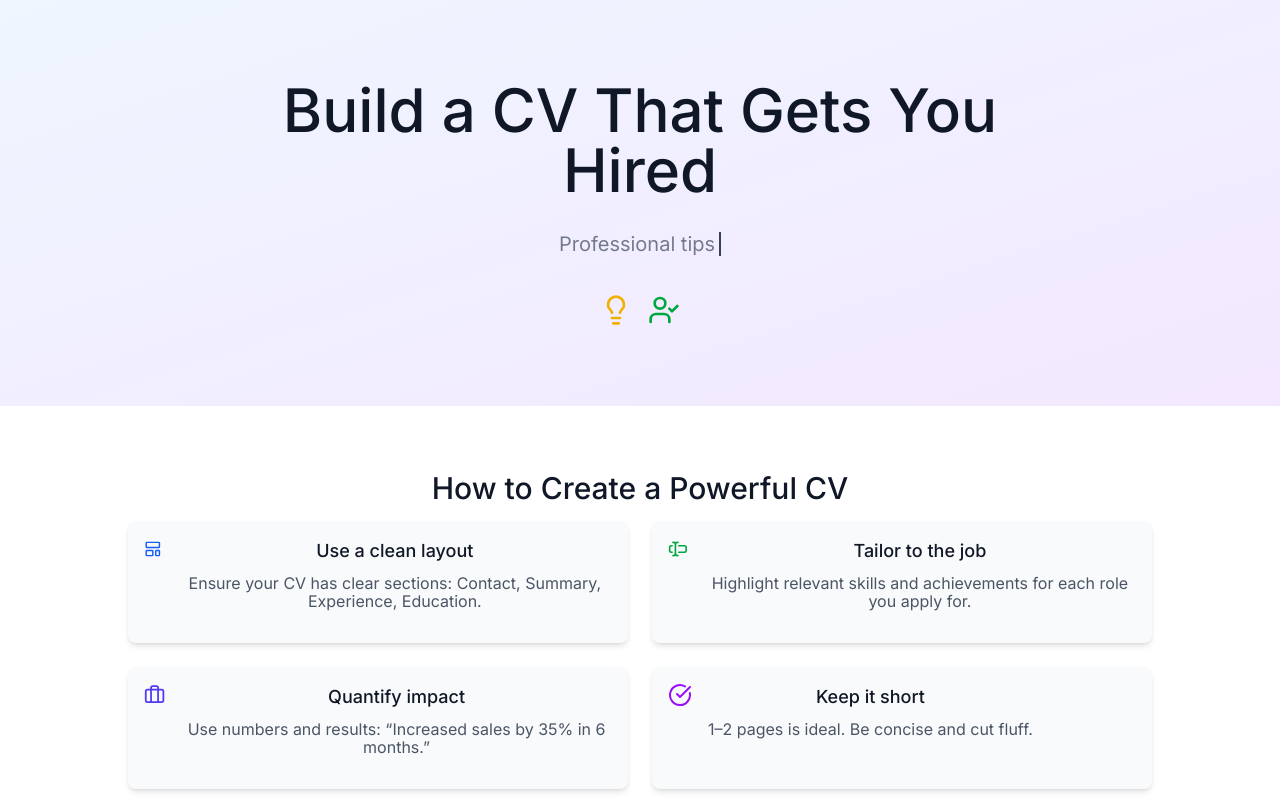
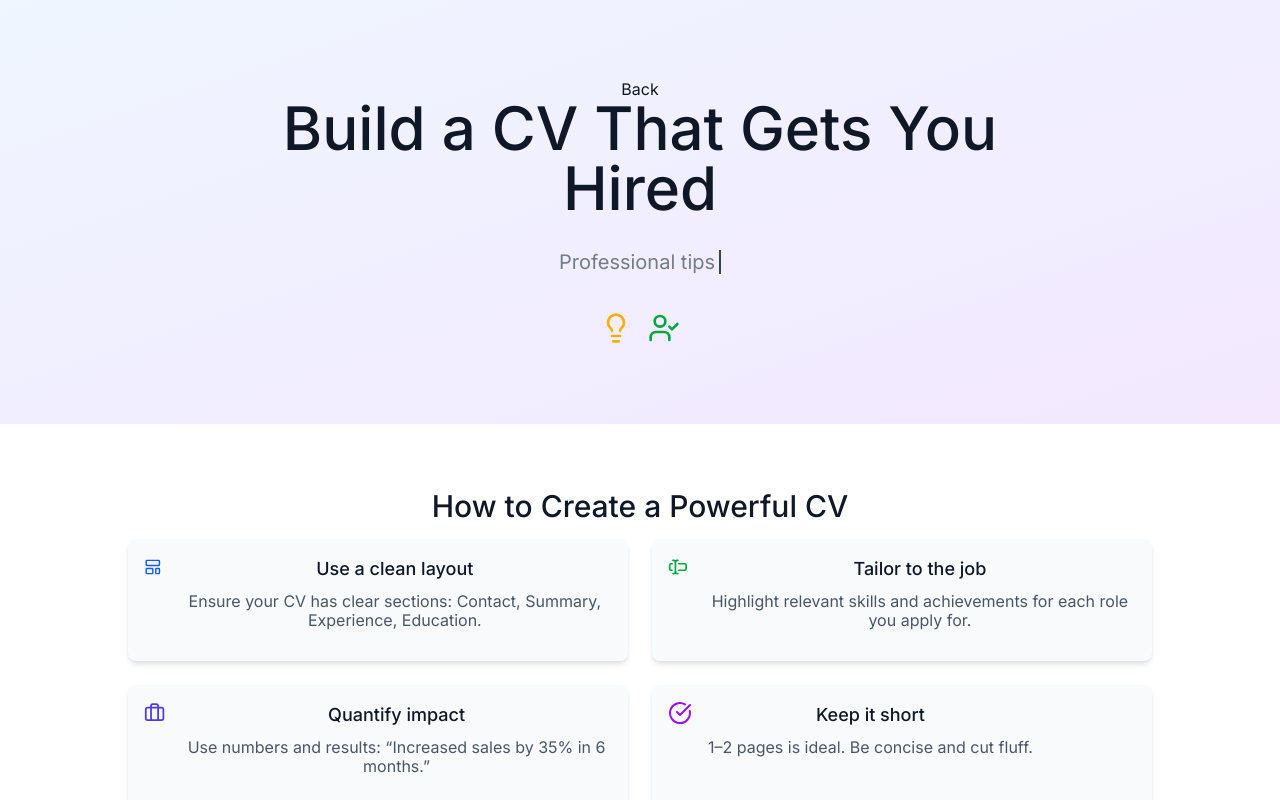
Before and after one commit to Ymffuture/Filebank, a React (Vite) app in the folder filebank-frontend/: page /cv in a window 1280 px wide. Shown: the top 800 px of the page. Built offline with nearby package versions, Linux system fonts and the light colour scheme.

Commit message:
Update CVHero.jsx

```diff
--- a/filebank-frontend/src/components/CVHero.jsx
+++ b/filebank-frontend/src/components/CVHero.jsx
@@ -1,6 +1,6 @@
 import React, { useState, useEffect } from 'react';
 import { Lightbulb, UserCheck } from 'lucide-react';
-
+import {Link} from 'react-router-dom' ;
 const typingTexts = [
   'Step-by-step guidance.',
   'Professional tips.',
@@ -37,6 +37,7 @@ const CVHero = () => {
 
   return (
     <section className="bg-gradient-to-br from-blue-50 to-purple-100 py-20 text-center">
+      <Link to='/dashboard' >Back</Link>
       <div className="max-w-4xl mx-auto px-4">
         <h1 className="text-4xl md:text-6xl font-bold mb-4">Build a CV That Gets You Hired</h1>
         <p className="text-xl text-gray-700 mb-6 h-10">
```
